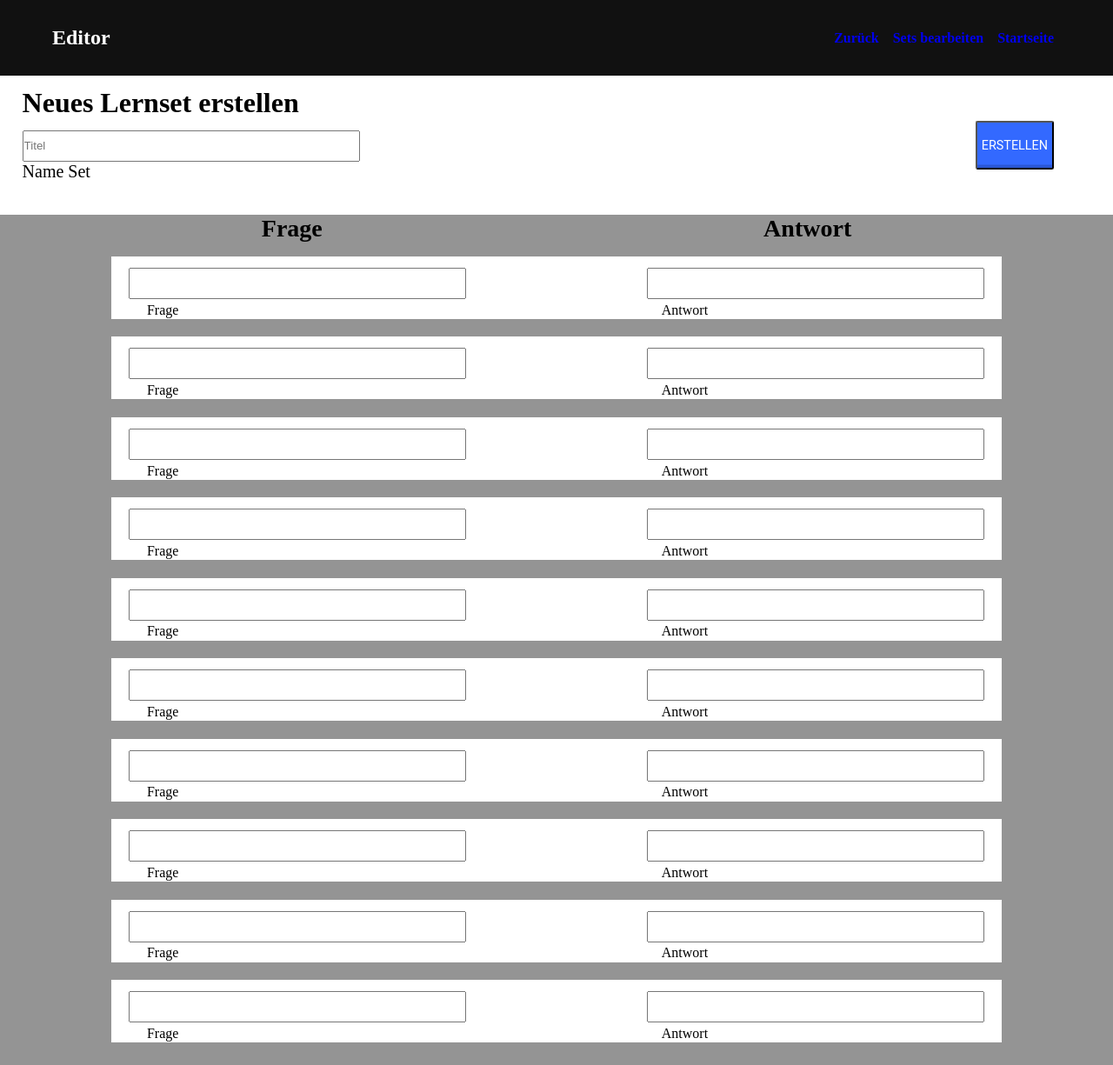
After one commit to webentwicklung2022/Spiel-Projekt, a Node server app: template views/Seterstellen.html in a window 1280 px wide. The commit adds this page. Shown: the whole page at 87% size. Run offline with Node 20, Linux system fonts and the light colour scheme; the template is opened without the code that fills it, so the values that code supplies are empty.

Commit message:
Seiteerstellen.html fertig

```diff
--- a/InArbeit/Seterstellen.css
+++ b/public/css/Seterstellen.css
@@ -9,6 +9,9 @@ body, html {
     height: 100vh;
     width: 100vw;
     background-color: aqua;
+    background-color: white;
+    background-color: rgb(148, 148, 148);
+
 }
 
 h1{
@@ -22,6 +25,7 @@ h1{
     padding-bottom: 1%;
     padding-top: 1%;
     /* text-align: center; */
+    margin-left: 2%;
 
 }
 
@@ -31,7 +35,7 @@ nav{
     padding: 30px 60px;
     display: flex;
     justify-content: space-between;
-    border-radius: 5px;
+    /* border-radius: 5px; */
 }
 nav ul {
     display: flex;
@@ -60,9 +64,12 @@ nav li a:hover {
 
     position: relative;
     background-color: rgb(216, 67, 67);
+    background-color: white;
+
 
     height: 20vh;
     width: 100vw;
+
 
 
 
@@ -72,20 +79,27 @@ nav li a:hover {
 #formDiv{
 
     background-color: rgb(80, 2, 2);
-    height: 80vh;
+    background-color: blueviolet;
+    background-color: rgb(148, 148, 148);
+    height: 80%;
     width: 80vw;
     margin-left: 10vw;
     margin-top: 6vh;
+    padding-bottom: 2%;
+
+
+
 }
 
 .InputTitel{
 
     width: 30vw;
     height: 4vh;
+    margin-left: 2%;
 }
 
 .labelTitel{
-
+    margin-left: 2%;
     font-size: 2.5vh;
 
 }
@@ -99,25 +113,27 @@ input{
     right: 5vw;
     top: 6.5vh;
 }
-button{
 
-    height: 6vh;
-    width: 6vw;
-    font-size: 2.5vh;
+
+h2{
+
 }
 #h2Überschriften{
     position: relative;
     background-color: #f7ce00;
+
+
 }
 #ZweiteÜberschrift1{
     position: absolute;
     display: inline-block;
-    left: 11vw;
+    left: 23.5vw;
+
 }
 #ZweiteÜberschrift2{
     position: absolute;
     display: inline-block;
-    right: 11vw;
+    right: 23.5vw;
 }
 h2{
     font-size: 3.5vh;
@@ -125,9 +141,12 @@ h2{
 
 .datensatzErstellen{
     width: 100%;
-    height: 11%;
+    height: 9vh;
     position: relative;
     background-color: #f7ce00;
+    background-color: white;
+    margin-top: 2%;
+
 }
 
 .InputFrage, .InputAntwort{
@@ -169,3 +188,46 @@ h2{
     bottom: 2%;
     right: 33%;
 }
+
+
+
+
+
+
+  /*
+button{
+
+    height: 6vh;
+    width: 6vw;
+    font-size: 150%;
+
+
+}*/
+
+
+
+
+button {
+    display: inline-block;
+
+    margin: 0 0.3em 0.3em 0;
+    border-radius: 0.15em;
+    box-sizing: border-box;
+    text-decoration: none;
+    font-family: 'Roboto', sans-serif;
+    text-transform: uppercase;
+    font-weight: 400;
+    color: #FFFFFF;
+    background-color: #3369ff;
+    box-shadow: inset 0 -0.6em 0 -0.35em rgba(0, 0, 0, 0.17);
+    text-align: center;
+    position: relative;
+    height: 7vh;
+    width:7vw;
+    font-size: 90%;
+
+  }
+
+  button:active {
+    top: 0.1em;
+  }
--- /dev/null
+++ b/views/Seterstellen.html
@@ -0,0 +1,257 @@
+<!DOCTYPE html>
+<html lang="en">
+<head>
+    <meta charset="UTF-8">
+    <meta name="viewport" content="width=device-width, initial-scale=1.0">
+    <title>Start</title>
+
+    <link rel="stylesheet" href="Seterstellen.css">
+</head>
+
+<body>
+    <nav>
+
+        <h1>Editor</h1>
+        <ul>
+
+            <li><a href="/">Zurück</a></li>
+            <li><a href="/login">Sets bearbeiten</a></li>
+            <li><a href="/register">Startseite</a></li>
+
+        </ul>
+    </nav>
+
+
+
+
+        <form>
+
+            <div id="setTitelErstellen">
+            <h1 id="UEBerschrift">Neues Lernset erstellen</h1>
+
+            <input type="text" id="NameSet" name="NameSet" value="" placeholder="Titel" class="InputTitel"><br>
+            <label for="NameSet" class="labelTitel">Name Set</label>
+
+            <div id="buttonSetErstellen">
+
+                <button type="submit">Erstellen</button>
+
+            </div>
+
+
+        </div>
+
+<div id="h2Überschriften">
+       <div id="ZweiteÜberschrift1">
+
+    <h2>Frage</h2>
+
+</div>
+<div id="ZweiteÜberschrift2">
+
+    <h2>Antwort</h2>
+
+</div>
+</div>
+
+
+<div id="formDiv">
+
+        <div class="datensatzErstellen">
+
+            <div class="Test1">
+            <input type="text" id="Frage" name="Frage" value="" class="InputFrage">
+        </div>
+        <div class="Test2">
+            <input type="text" id="Antwort" name="Antwort" value="" class="InputAntwort"> <br>
+        </div>
+            <div class="Test3">
+            <label for="Frage" class="labelFrage">Frage</label>
+            </div>
+            <div class="Test4">
+            <label for="Antwort" class="labelAntwort">Antwort</label>
+            </div>
+
+        </div>
+
+
+
+        <!-- -->
+
+
+        <div class="datensatzErstellen">
+
+            <div class="Test1">
+            <input type="text" id="Frage" name="Frage" value="" class="InputFrage">
+        </div>
+        <div class="Test2">
+            <input type="text" id="Antwort" name="Antwort" value="" class="InputAntwort"> <br>
+        </div>
+            <div class="Test3">
+            <label for="Frage" class="labelFrage">Frage</label>
+            </div>
+            <div class="Test4">
+            <label for="Antwort" class="labelAntwort">Antwort</label>
+            </div>
+
+        </div>
+
+        <div class="datensatzErstellen">
+
+            <div class="Test1">
+            <input type="text" id="Frage" name="Frage" value="" class="InputFrage">
+        </div>
+        <div class="Test2">
+            <input type="text" id="Antwort" name="Antwort" value="" class="InputAntwort"> <br>
+        </div>
+            <div class="Test3">
+            <label for="Frage" class="labelFrage">Frage</label>
+            </div>
+            <div class="Test4">
+            <label for="Antwort" class="labelAntwort">Antwort</label>
+            </div>
+
+        </div>
+
+        <div class="datensatzErstellen">
+
+            <div class="Test1">
+            <input type="text" id="Frage" name="Frage" value="" class="InputFrage">
+        </div>
+        <div class="Test2">
+            <input type="text" id="Antwort" name="Antwort" value="" class="InputAntwort"> <br>
+        </div>
+            <div class="Test3">
+            <label for="Frage" class="labelFrage">Frage</label>
+            </div>
+            <div class="Test4">
+            <label for="Antwort" class="labelAntwort">Antwort</label>
+            </div>
+
+        </div>
+
+        <div class="datensatzErstellen">
+
+            <div class="Test1">
+            <input type="text" id="Frage" name="Frage" value="" class="InputFrage">
+        </div>
+        <div class="Test2">
+            <input type="text" id="Antwort" name="Antwort" value="" class="InputAntwort"> <br>
+        </div>
+            <div class="Test3">
+            <label for="Frage" class="labelFrage">Frage</label>
+            </div>
+            <div class="Test4">
+            <label for="Antwort" class="labelAntwort">Antwort</label>
+            </div>
+
+        </div>
+
+        <div class="datensatzErstellen">
+
+            <div class="Test1">
+            <input type="text" id="Frage" name="Frage" value="" class="InputFrage">
+        </div>
+        <div class="Test2">
+            <input type="text" id="Antwort" name="Antwort" value="" class="InputAntwort"> <br>
+        </div>
+            <div class="Test3">
+            <label for="Frage" class="labelFrage">Frage</label>
+            </div>
+            <div class="Test4">
+            <label for="Antwort" class="labelAntwort">Antwort</label>
+            </div>
+
+        </div>
+
+        <div class="datensatzErstellen">
+
+            <div class="Test1">
+            <input type="text" id="Frage" name="Frage" value="" class="InputFrage">
+        </div>
+        <div class="Test2">
+            <input type="text" id="Antwort" name="Antwort" value="" class="InputAntwort"> <br>
+        </div>
+            <div class="Test3">
+            <label for="Frage" class="labelFrage">Frage</label>
+            </div>
+            <div class="Test4">
+            <label for="Antwort" class="labelAntwort">Antwort</label>
+            </div>
+
+        </div>
+
+        <div class="datensatzErstellen">
+
+            <div class="Test1">
+            <input type="text" id="Frage" name="Frage" value="" class="InputFrage">
+        </div>
+        <div class="Test2">
+            <input type="text" id="Antwort" name="Antwort" value="" class="InputAntwort"> <br>
+        </div>
+            <div class="Test3">
+            <label for="Frage" class="labelFrage">Frage</label>
+            </div>
+            <div class="Test4">
+            <label for="Antwort" class="labelAntwort">Antwort</label>
+            </div>
+
+        </div>
+
+        <div class="datensatzErstellen">
+
+            <div class="Test1">
+            <input type="text" id="Frage" name="Frage" value="" class="InputFrage">
+        </div>
+        <div class="Test2">
+            <input type="text" id="Antwort" name="Antwort" value="" class="InputAntwort"> <br>
+        </div>
+            <div class="Test3">
+            <label for="Frage" class="labelFrage">Frage</label>
+            </div>
+            <div class="Test4">
+            <label for="Antwort" class="labelAntwort">Antwort</label>
+            </div>
+
+        </div>
+
+        <div class="datensatzErstellen">
+
+            <div class="Test1">
+            <input type="text" id="Frage" name="Frage" value="" class="InputFrage">
+        </div>
+        <div class="Test2">
+            <input type="text" id="Antwort" name="Antwort" value="" class="InputAntwort"> <br>
+        </div>
+            <div class="Test3">
+            <label for="Frage" class="labelFrage">Frage</label>
+            </div>
+            <div class="Test4">
+            <label for="Antwort" class="labelAntwort">Antwort</label>
+            </div>
+
+        </div>
+
+
+
+
+
+        <!---->
+
+
+    </div>
+
+
+
+
+          </form>
+
+
+          <footer>
+
+          </footer>
+
+
+</body>
+<script src="Seterstellen.js"></script>
+</html>
```
Also changed, not shown: InArbeit/Seterstellen.html (deleted, +0 -89 lines).
